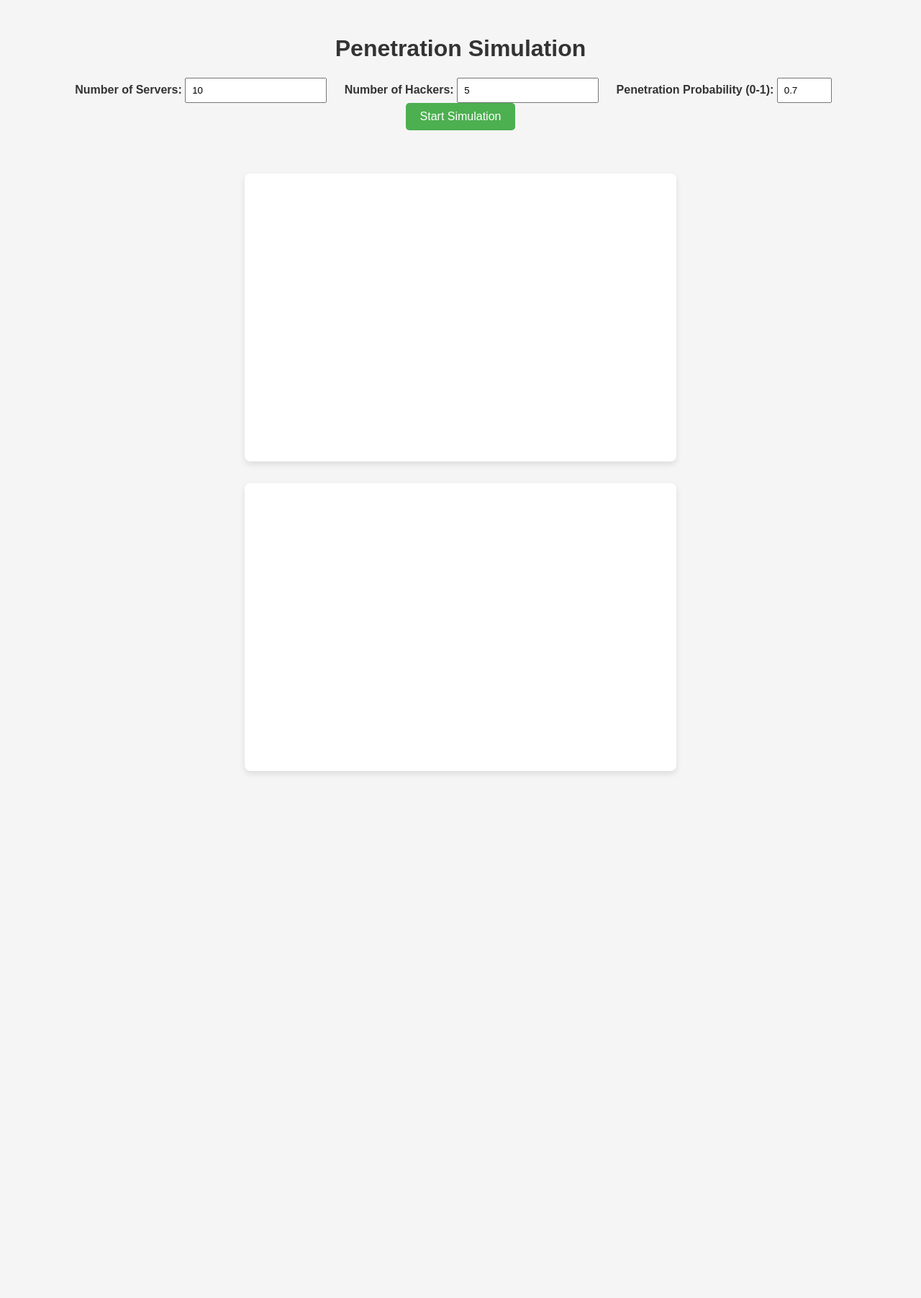
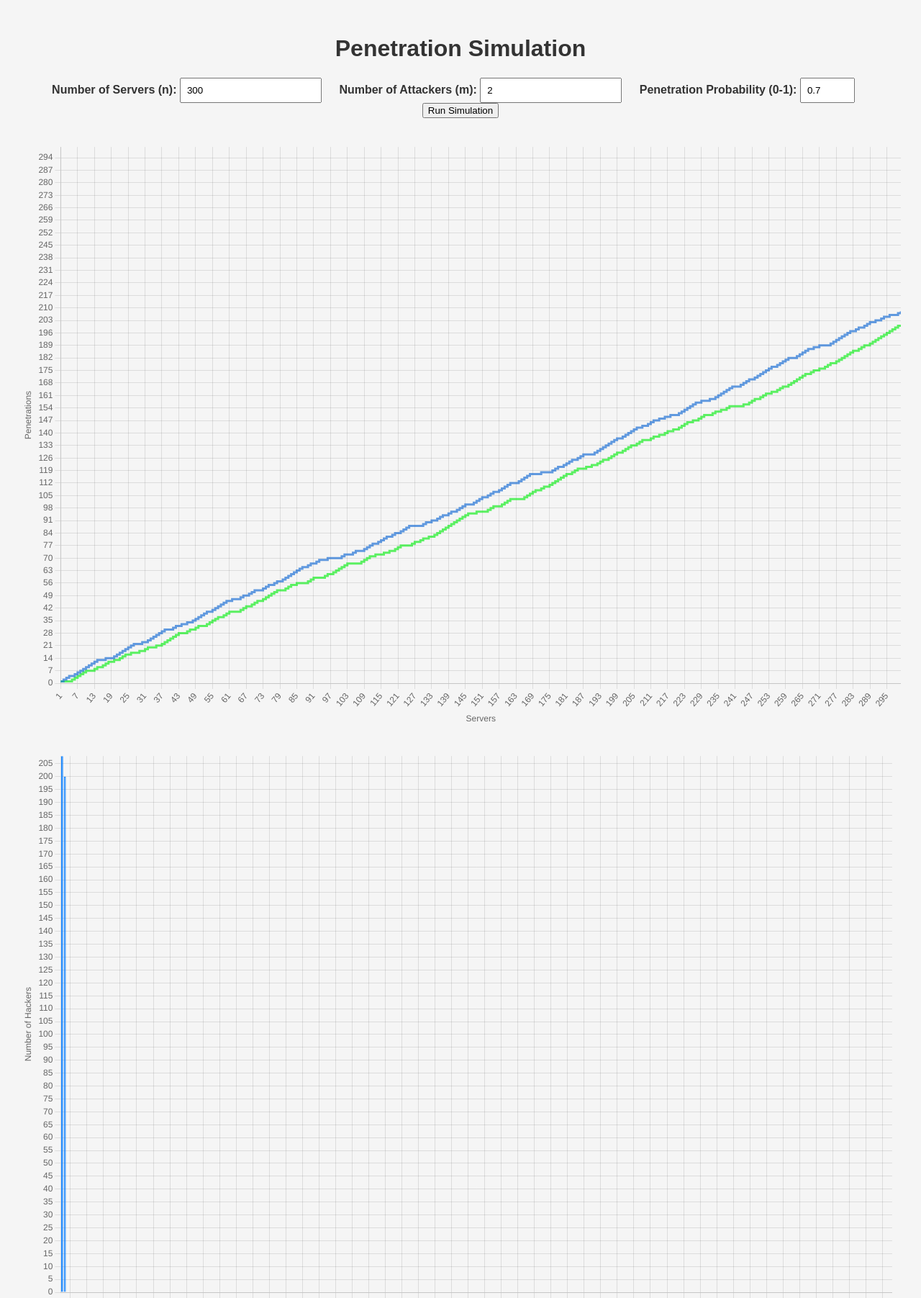
Before and after one commit to AchilleLauro/statistics2024, a plain HTML site: page index.html in a window 1280 px wide. Shown: the top 1803 px of the page at 72% size. Before the commit the page ends 1099 px from the top, so only its background shows below. Drawn offline with nearby package versions, Linux system fonts and the light colour scheme.

Commit message:
Update index.html

```diff
--- a/index.html
+++ b/index.html
@@ -4,7 +4,7 @@
     <meta charset="UTF-8">
     <meta name="viewport" content="width=device-width, initial-scale=1.0">
     <title>Penetration Simulation</title>
-    <!-- Include Chart.js -->
+    <!-- Includi Chart.js -->
     <script src="https://cdn.jsdelivr.net/npm/chart.js"></script>
     <style>
         body {
@@ -17,6 +17,9 @@
             flex-direction: column;
             align-items: center;
         }
+        canvas {
+            margin-bottom: 30px;
+        }
         form {
             margin-bottom: 30px;
             text-align: center;
@@ -28,218 +31,171 @@
             margin-right: 20px;
             padding: 8px;
         }
-        button {
-            padding: 10px 20px;
-            background-color: #4CAF50;
-            color: white;
-            border: none;
-            border-radius: 5px;
-            font-size: 1em;
-            cursor: pointer;
-        }
-        #chartContainer {
-            display: flex;
-            flex-direction: column;
-            justify-content: center;
-            align-items: center;
-            width: 100%;
-        }
-        .chart-wrapper {
-            display: flex;
-            justify-content: center;
-            width: 100%;
-            margin-top: 30px;
-        }
-        .chart-canvas {
-            background-color: #fff;
-            border-radius: 8px;
-            box-shadow: 0 4px 8px rgba(0, 0, 0, 0.1);
-            width: 80%;
-            max-width: 600px;
-            height: 400px;
-        }
     </style>
 </head>
 <body>
     <h1>Penetration Simulation</h1>
 
-    <!-- Form for Input Parameters -->
-    <form id="simulationForm">
-        <label for="numServers">Number of Servers:</label>
-        <input type="number" id="numServers" value="10" min="1" required>
-        <label for="numHackers">Number of Hackers:</label>
-        <input type="number" id="numHackers" value="5" min="1" required>
+    <!-- Form per impostare i parametri -->
+    <form id="settingsForm">
+        <label for="numServers">Number of Servers (n):</label>
+        <input type="number" id="numServers" value="300" min="1" required>
+        <label for="numAttackers">Number of Attackers (m):</label>
+        <input type="number" id="numAttackers" value="2" min="1" required>
         <label for="penetrationProbability">Penetration Probability (0-1):</label>
         <input type="number" id="penetrationProbability" value="0.7" step="0.1" min="0" max="1" required>
-        <button type="submit">Start Simulation</button>
+        <button type="submit">Run Simulation</button>
     </form>
 
-    <!-- Canvas for Line Chart and Histogram -->
-    <div id="chartContainer">
-        <div class="chart-wrapper">
-            <canvas id="lineChart" class="chart-canvas"></canvas>
-        </div>
-        <div class="chart-wrapper">
-            <canvas id="histogramChart" class="chart-canvas"></canvas>
-        </div>
-    </div>
+    <!-- Canvases per i grafici -->
+    <canvas id="penetrationChart" width="600" height="400"></canvas>
+    <canvas id="distributionChart" width="600" height="400"></canvas>
 
-    <!-- JavaScript Code -->
+    <!-- Codice JavaScript -->
     <script>
-        let lineChart, histogramChart;
+        let penetrationChart, distributionChart;
 
-        // Function to simulate attacks and generate results
+        // Funzione di simulazione delle penetrazioni con distribuzione graduale
         function simulatePenetration(m, n, p) {
             const results = Array.from({ length: m }, () => Array(n).fill(0));
             const penetrationCounts = Array(m).fill(0);
 
+            // Simulazione della penetrazione
             for (let hacker = 0; hacker < m; hacker++) {
                 let successCount = 0;
+
+                // Distribuzione più graduale
                 for (let server = 0; server < n; server++) {
+                    // Controlliamo la probabilità, cercando di rendere più graduale l'incremento
                     if (Math.random() < p) {
                         successCount++;
-                        results[hacker][server] = successCount;
-                    } else {
-                        results[hacker][server] = successCount;
                     }
+                    results[hacker][server] = successCount;
                 }
                 penetrationCounts[hacker] = successCount;
             }
+
             return { results, penetrationCounts };
         }
 
-        // Function to create or update the Line Chart
-        function updateLineChart(results, m, n) {
-            const labels = Array.from({ length: n }, (_, i) => `${i + 1}`);
+        // Funzione per creare o aggiornare il grafico di penetrazione
+        function updatePenetrationChart(n, m, p) {
+            const { results, penetrationCounts } = simulatePenetration(m, n, p);
+            const labels = Array.from({ length: n }, (_, i) => i + 1);
             const datasets = results.map((result, index) => ({
-                label: `Hacker ${index + 1}`,
+                label: `Attacker ${index + 1}`,
                 data: result,
-                borderColor: `rgba(${Math.random() * 255}, ${Math.random() * 255}, ${Math.random() * 255}, 1)`,
+                borderColor: `rgba(${Math.random() * 255}, ${Math.random() * 255}, ${Math.random() * 255}, 0.7)`,
                 fill: false,
                 stepped: true,
-                borderWidth: 2
+                pointRadius: 0,
+                lineTension: 0
             }));
 
-            if (lineChart) {
-                lineChart.data.labels = labels;
-                lineChart.data.datasets = datasets;
-                lineChart.update();
+            if (penetrationChart) {
+                penetrationChart.data.labels = labels;
+                penetrationChart.data.datasets = datasets;
+                penetrationChart.update();
             } else {
-                const ctx = document.getElementById('lineChart').getContext('2d');
-                lineChart = new Chart(ctx, {
+                const ctx = document.getElementById('penetrationChart').getContext('2d');
+                penetrationChart = new Chart(ctx, {
                     type: 'line',
-                    data: { labels, datasets },
+                    data: {
+                        labels: labels,
+                        datasets: datasets
+                    },
                     options: {
-                        maintainAspectRatio: false,
-                        responsive: true,
-                        plugins: {
-                            legend: {
-                                display: false // Disables the legend
-                            }
-                        },
                         scales: {
+                            x: {
+                                title: {
+                                    display: true,
+                                    text: 'Servers',
+                                },
+                            },
                             y: {
-                                min: 0,
-                                max: n,
                                 title: {
                                     display: true,
                                     text: 'Penetrations',
-                                    color: 'black',
-                                    font: { size: 14 }
+                                },
+                                min: 0,
+                                max: n,
+                                ticks: {
+                                    stepSize: 1
                                 }
+                            }
+                        },
+                        plugins: {
+                            tooltip: { mode: 'index', intersect: false },
+                            legend: { display: false } // Nasconde la legenda
+                        }
+                    }
+                });
+            }
+
+            // Aggiorna anche il grafico della distribuzione
+            updateDistributionChart(penetrationCounts, n);
+        }
+
+        // Funzione per creare o aggiornare il grafico di distribuzione
+        function updateDistributionChart(distribution, maxServers) {
+            const distributionLabels = Array.from({ length: maxServers + 1 }, (_, i) => `${i}`);
+            const distributionData = distributionLabels.map(label => distribution[Number(label)] || 0);
+
+            if (distributionChart) {
+                distributionChart.data.labels = distributionLabels;
+                distributionChart.data.datasets[0].data = distributionData;
+                distributionChart.update();
+            } else {
+                const ctx = document.getElementById('distributionChart').getContext('2d');
+                distributionChart = new Chart(ctx, {
+                    type: 'bar',
+                    data: {
+                        labels: distributionLabels,
+                        datasets: [{
+                            label: 'Number of Attackers',
+                            data: distributionData,
+                            backgroundColor: 'rgba(0, 123, 255, 0.7)',
+                            borderColor: 'rgba(0, 123, 255, 1)',
+                            borderWidth: 1
+                        }]
+                    },
+                    options: {
+                        scales: {
+                            y: {
+                                title: {
+                                    display: true,
+                                    text: 'Number of Hackers',
+                                },
+                                beginAtZero: true,
+                                ticks: { stepSize: 1 }
                             },
                             x: {
                                 title: {
                                     display: true,
-                                    text: 'Servers',
-                                    color: 'black',
-                                    font: { size: 14 }
-                                },
-                                ticks: {
-                                    callback: function(value) {
-                                        return value; // Display numeric values (1, 2, 3...)
-                                    }
+                                    text: 'Servers Penetrated'
                                 }
                             }
+                        },
+                        plugins: {
+                            tooltip: { mode: 'index', intersect: false },
+                            legend: { display: false }
                         }
                     }
                 });
             }
         }
 
-        // Function to create or update the Histogram
-        function updateHistogramChart(penetrationCounts, n) {
-            const labels = Array.from({ length: n + 1 }, (_, i) => `${i}`);
-            const counts = Array(n + 1).fill(0);
-            penetrationCounts.forEach(count => counts[count]++);
+        // Gestore di eventi per il form
+        document.getElementById('settingsForm').addEventListener('submit', function(event) {
+            event.preventDefault();
+            const n = parseInt(document.getElementById('numServers').value);
+            const m = parseInt(document.getElementById('numAttackers').value);
+            const p = parseFloat(document.getElementById('penetrationProbability').value);
+            updatePenetrationChart(n, m, p);
+        });
 
-            if (histogramChart) {
-                histogramChart.data.labels = labels;
-                histogramChart.data.datasets[0].data = counts;
-                histogramChart.update();
-            } else {
-                const ctx = document.getElementById('histogramChart').getContext('2d');
-                histogramChart = new Chart(ctx, {
-                    type: 'bar',
-                    data: {
-                        labels,
-                        datasets: [{
-                            label: 'Hacker Count',
-                            data: counts,
-                            backgroundColor: 'rgba(75, 192, 192, 1)',
-                            borderColor: 'rgba(75, 192, 192, 1)',
-                            borderWidth: 2
-                        }]
-                    },
-                    options: {
-                        maintainAspectRatio: false,
-                        responsive: true,
-                        plugins: {
-                            legend: {
-                                display: false // Disables the legend
-                            }
-                        },
-                        scales: {
-                            y: {
-                                beginAtZero: true,
-                                title: {
-                                    display: true,
-                                    text: 'Number of Hackers',
-                                    color: 'black',
-                                    font: { size: 14 }
-                                }
-                            },
-                            x: {
-                                title: {
-                                    display: true,
-                                    text: 'Penetrations',
-                                    color: 'black',
-                                    font: { size: 14 }
-                                },
-                                ticks: {
-                                    callback: function(value) {
-                                        return value; // Display numeric values (0, 1, 2...)
-                                    }
-                                }
-                            }
-                        }
-                    }
-                });
-            }
-        }
-
-        // Form submit handler to start the simulation
-        document.getElementById('simulationForm').addEventListener('submit', function (event) {
-            event.preventDefault();
-
-            const m = parseInt(document.getElementById('numHackers').value);
-            const n = parseInt(document.getElementById('numServers').value);
-            const p = parseFloat(document.getElementById('penetrationProbability').value);
-
-            const { results, penetrationCounts } = simulatePenetration(m, n, p);
-            updateLineChart(results, m, n);
-            updateHistogramChart(penetrationCounts, n);
-        });
+        // Render iniziale
+        updatePenetrationChart(300, 2, 0.7);
     </script>
 </body>
 </html>
```
